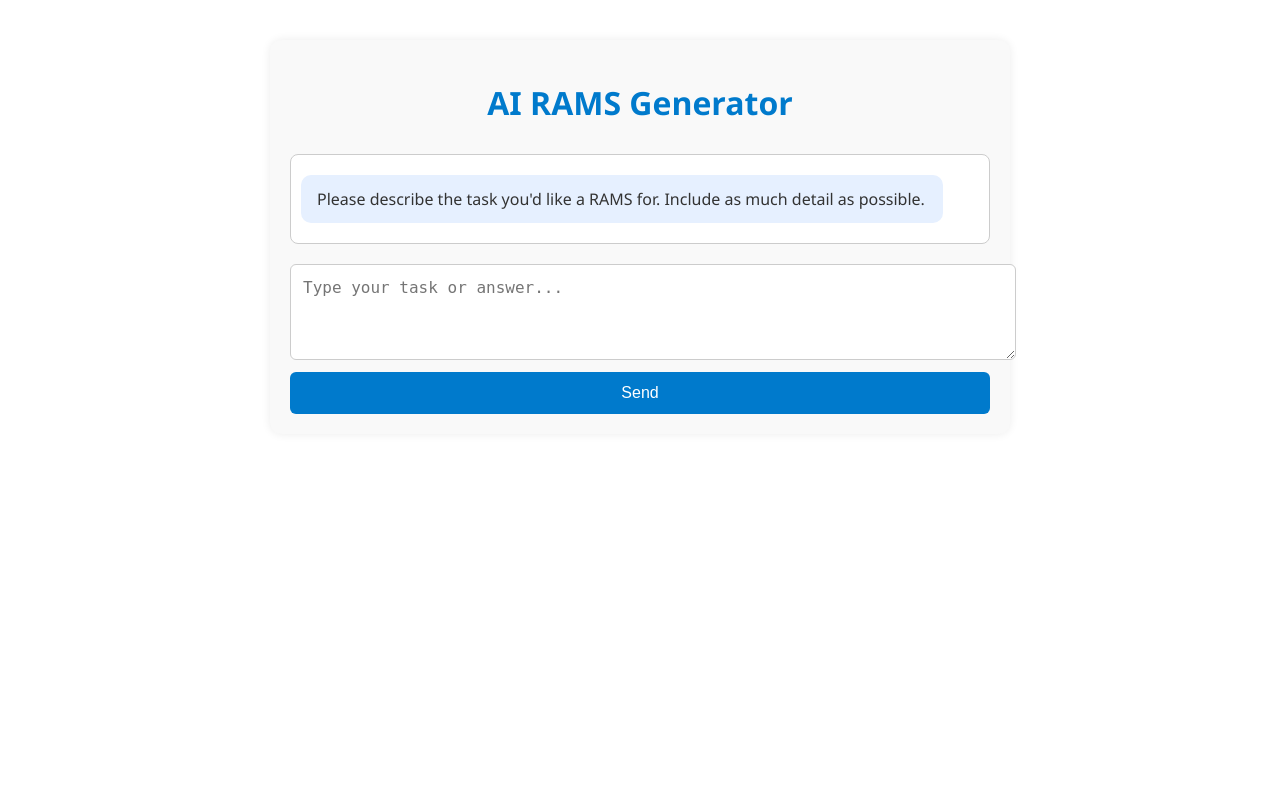
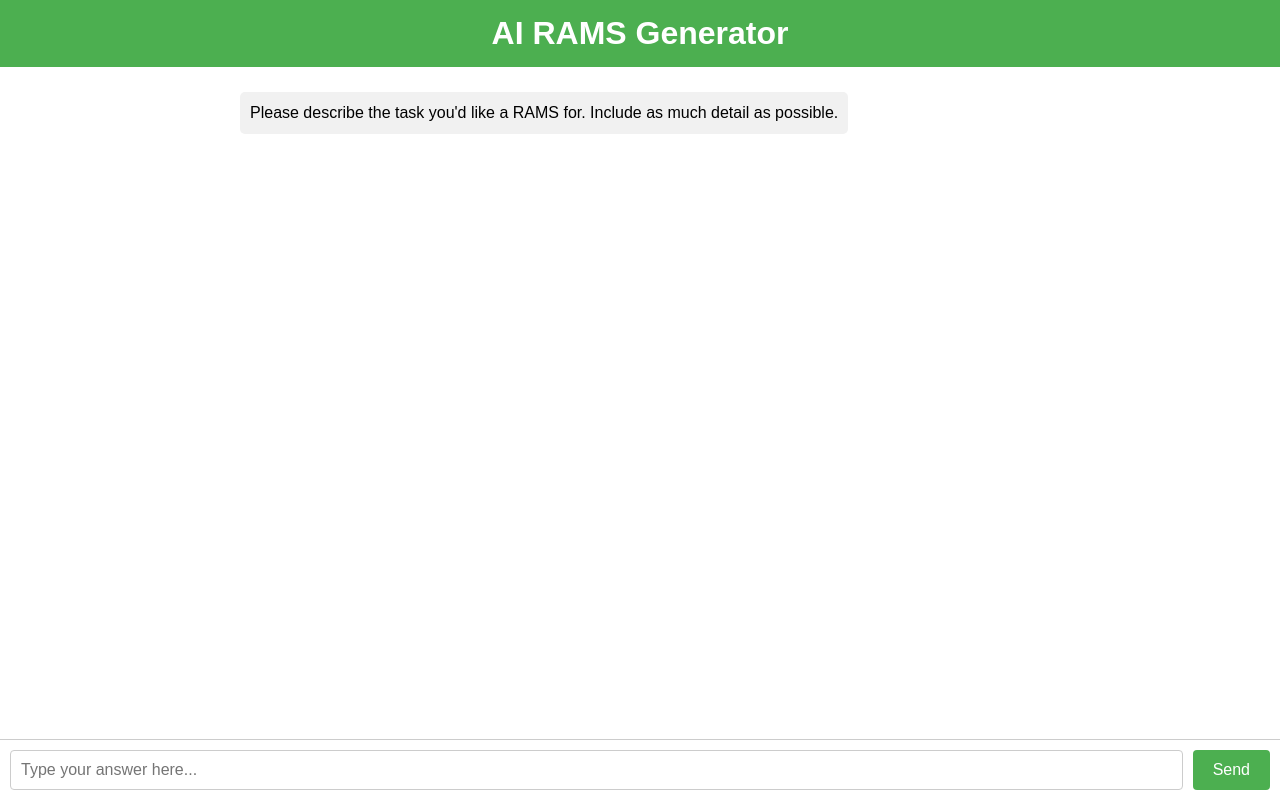
Before and after one commit to CustomGPTer/RAMS_Generator, a FastAPI app: page /rams in a window 1280 px wide. Run offline with FastAPI, Linux system fonts and the light colour scheme.

Commit message:
Update rams_chat.html

```diff
--- a/rams-gpt-backend/templates/rams_chat.html
+++ b/rams-gpt-backend/templates/rams_chat.html
@@ -1,93 +1,172 @@
 <!DOCTYPE html>
-<html>
+<html lang="en">
 <head>
-  <meta charset="UTF-8">
-  <title>AI RAMS Generator</title>
-  <link rel="stylesheet" href="/static/style.css">
+    <meta charset="UTF-8" />
+    <meta name="viewport" content="width=device-width, initial-scale=1.0" />
+    <title>RAMS Generator Tool</title>
+    <style>
+        body {
+            font-family: Arial, sans-serif;
+            margin: 0;
+            padding: 0;
+        }
+        h1 {
+            background-color: #4CAF50;
+            color: #fff;
+            padding: 15px;
+            text-align: center;
+            margin: 0;
+        }
+        #chat {
+            padding: 10px;
+            display: flex;
+            flex-direction: column;
+            align-items: stretch;
+            max-width: 800px;
+            margin: 0 auto;
+            margin-top: 10px;
+            margin-bottom: 60px; /* space at bottom for input bar */
+            overflow-y: auto;
+        }
+        .message {
+            max-width: 80%;
+            padding: 10px;
+            margin: 5px 0;
+            border-radius: 5px;
+            line-height: 1.4;
+            word-wrap: break-word;
+        }
+        .bot-message {
+            background-color: #f1f1f1;
+            align-self: flex-start;
+        }
+        .user-message {
+            background-color: #d4f5d4;
+            align-self: flex-end;
+        }
+        #input-area {
+            position: fixed;
+            bottom: 0;
+            left: 0;
+            width: 100%;
+            background: #fff;
+            display: flex;
+            border-top: 1px solid #ccc;
+            padding: 10px;
+            box-sizing: border-box;
+        }
+        #user-input {
+            flex: 1;
+            font-size: 1em;
+            padding: 10px;
+            border: 1px solid #ccc;
+            border-radius: 4px;
+        }
+        #send-btn {
+            font-size: 1em;
+            padding: 10px 20px;
+            margin-left: 10px;
+            border: none;
+            background-color: #4CAF50;
+            color: #fff;
+            border-radius: 4px;
+            cursor: pointer;
+        }
+        #send-btn:disabled {
+            background-color: #aaa;
+            cursor: not-allowed;
+        }
+    </style>
 </head>
 <body>
-  <div class="container">
     <h1>AI RAMS Generator</h1>
+    <div id="chat">
+        <!-- Initial prompt from the bot -->
+        <div class="message bot-message">Please describe the task you'd like a RAMS for. Include as much detail as possible.</div>
+    </div>
+    <div id="input-area">
+        <input type="text" id="user-input" placeholder="Type your answer here..." autocomplete="off" />
+        <button id="send-btn">Send</button>
+    </div>
+    <!-- Hidden field to store session ID -->
+    <input type="hidden" id="session-id" value="{{ session_id }}" />
+    <script>
+        const sendBtn = document.getElementById('send-btn');
+        const userInput = document.getElementById('user-input');
+        const chatDiv = document.getElementById('chat');
+        const sessionId = document.getElementById('session-id').value;
+        let currentQuestionNumber = 0;
 
-    <div id="chat">
-      <div class="message ai">Please describe the task you'd like a RAMS for. Include as much detail as possible.</div>
-    </div>
+        // Send message on button click or Enter key press
+        sendBtn.addEventListener('click', sendMessage);
+        userInput.addEventListener('keypress', function(e) {
+            if (e.key === 'Enter') {
+                e.preventDefault();
+                sendMessage();
+            }
+        });
 
-    <form id="input-form">
-      <textarea id="user-input" placeholder="Type your task or answer..." rows="2"></textarea>
-      <button type="submit">Send</button>
-    </form>
-  </div>
+        async function sendMessage() {
+            const text = userInput.value.trim();
+            if (!text) {
+                return;
+            }
+            // Display user's message
+            addMessage(text, 'user');
+            userInput.value = '';  // clear input field
 
-  <script>
-    let sessionId = null;
-    let currentQuestionIndex = 0;
-    let questions = [];
+            const isInitial = (currentQuestionNumber === 0);
+            // Show a loading message from the bot
+            const loadingText = isInitial ? 'Generating tailored questions...' : '...';
+            const loadingElem = addMessage(loadingText, 'bot');
 
-    const form = document.getElementById('input-form');
-    const input = document.getElementById('user-input');
-    const chat = document.getElementById('chat');
+            try {
+                const response = await fetch('/api/submit', {
+                    method: 'POST',
+                    headers: { 'Content-Type': 'application/json' },
+                    body: JSON.stringify({ session_id: sessionId, message: text })
+                });
+                if (!response.ok) {
+                    // Parse error message if available
+                    let errData;
+                    try {
+                        errData = await response.json();
+                    } catch {}
+                    const errMsg = errData && errData.error ? errData.error : `Request failed with status ${response.status}`;
+                    throw new Error(errMsg);
+                }
+                const data = await response.json();
+                if (data.error) {
+                    throw new Error(data.error);
+                }
+                if (data.question) {
+                    // Got the next question
+                    currentQuestionNumber += 1;
+                    loadingElem.innerText = currentQuestionNumber + '. ' + data.question;
+                } else if (data.done) {
+                    // All questions answered, generating document
+                    loadingElem.innerText = 'Generating document...';
+                    // Trigger download of the Word document
+                    window.location.href = '/download?session_id=' + encodeURIComponent(sessionId);
+                    // Optionally, inform the user in chat that download started
+                    addMessage('Your RAMS document is being downloaded.', 'bot');
+                }
+            } catch (err) {
+                console.error(err);
+                loadingElem.innerText = 'Error: ' + err.message;
+            }
+        }
 
-    function addMessage(text, sender) {
-      const msg = document.createElement('div');
-      msg.className = 'message ' + sender;
-      msg.textContent = text;
-      chat.appendChild(msg);
-      chat.scrollTop = chat.scrollHeight;
-    }
-
-    form.addEventListener('submit', async (e) => {
-      e.preventDefault();
-      const value = input.value.trim();
-      if (!value) return;
-      addMessage(value, 'user');
-      input.value = '';
-
-      // If no session, this is the task
-      if (!sessionId) {
-        addMessage("🔄 Generating tailored questions...", "ai");
-        const res = await fetch('/rams_chat/start', {
-          method: 'POST',
-          headers: { 'Content-Type': 'application/x-www-form-urlencoded' },
-          body: new URLSearchParams({ task: value })
-        });
-        const data = await res.json();
-        sessionId = data.session_id;
-        questions = data.questions;
-        currentQuestionIndex = 0;
-        addMessage(`1. ${questions[0]}`, 'ai');
-        return;
-      }
-
-      // Send answer
-      const res = await fetch('/rams_chat/answer', {
-        method: 'POST',
-        headers: { 'Content-Type': 'application/json' },
-        body: JSON.stringify({ session_id: sessionId, answer: value })
-      });
-      const data = await res.json();
-
-      if (data.complete) {
-        addMessage("⚙️ Generating your RAMS document...", 'ai');
-        const finalRes = await fetch('/rams_chat/generate', {
-          method: 'POST',
-          headers: { 'Content-Type': 'application/json' },
-          body: JSON.stringify({ session_id: sessionId })
-        });
-        const blob = await finalRes.blob();
-        const url = window.URL.createObjectURL(blob);
-        const a = document.createElement('a');
-        a.href = url;
-        a.download = "RAMS_Document.docx";
-        a.click();
-        window.URL.revokeObjectURL(url);
-        addMessage("✅ RAMS document ready and downloaded.", 'ai');
-        form.style.display = 'none';
-      } else {
-        currentQuestionIndex++;
-        addMessage(`${currentQuestionIndex + 1}. ${data.next_question}`, 'ai');
-      }
-    });
-  </script>
+        // Helper to add a message to the chat window
+        function addMessage(text, sender) {
+            const msgDiv = document.createElement('div');
+            msgDiv.className = 'message ' + (sender === 'user' ? 'user-message' : 'bot-message');
+            msgDiv.innerText = text;
+            chatDiv.appendChild(msgDiv);
+            // Auto-scroll to bottom
+            chatDiv.scrollTop = chatDiv.scrollHeight;
+            return msgDiv;
+        }
+    </script>
 </body>
 </html>
```
